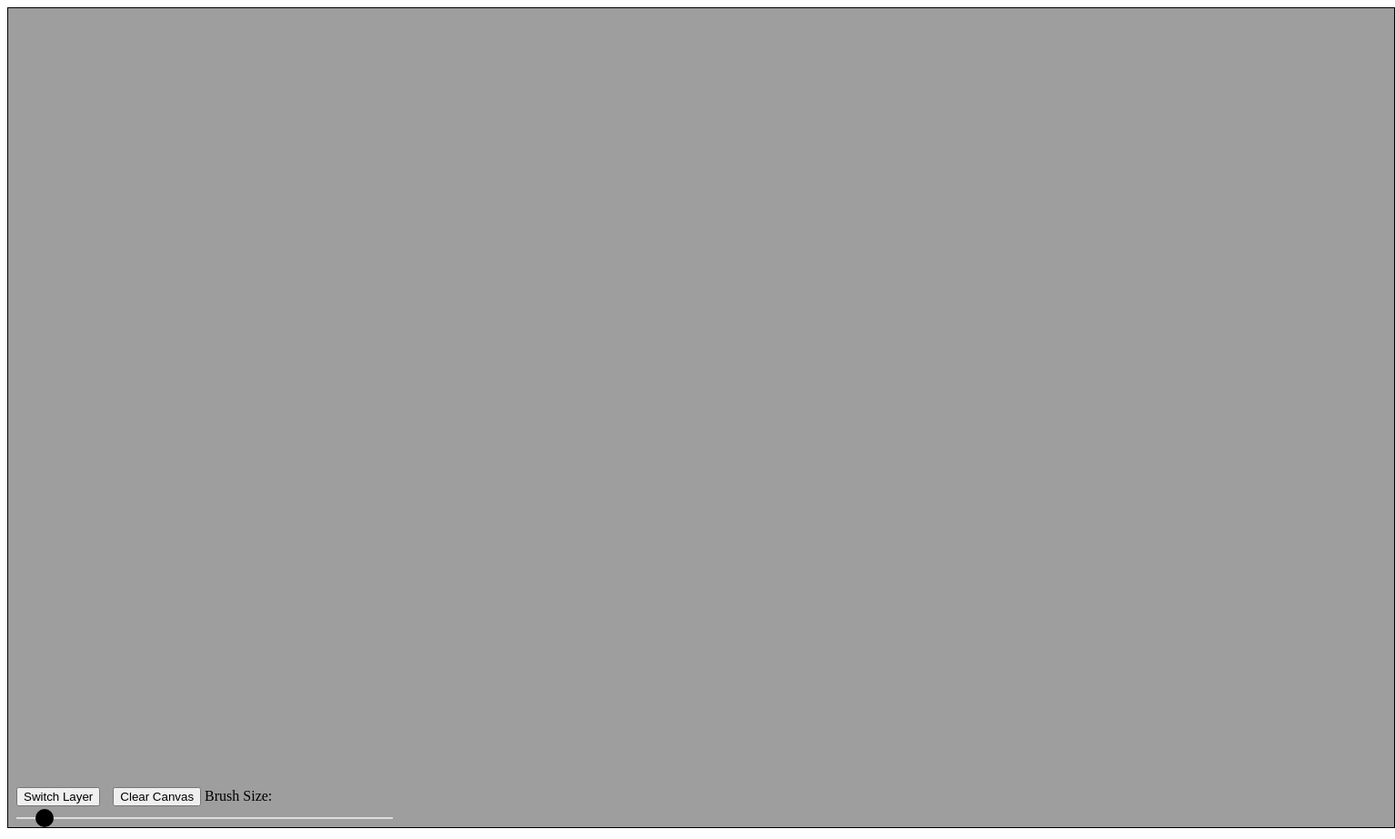
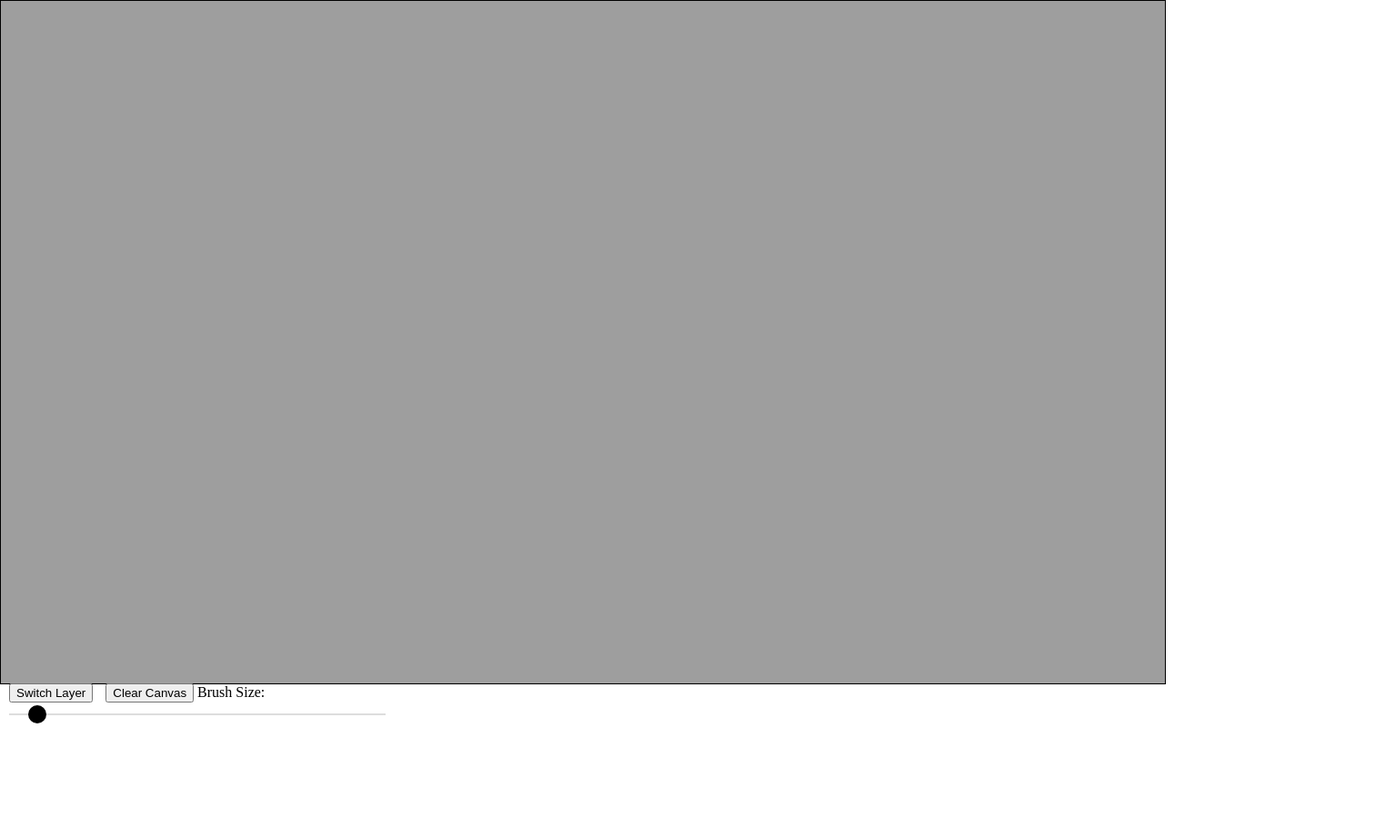
Before and after one commit to Velkostatkar/velkostatkar.github.io, a plain HTML site: page index.html in a window 1280 px wide. Shown: the whole page at 91% size, 1534 px wide, since content can reach past the window. After the commit the page ends 800 px from the top, so only its background shows below. Drawn offline with Linux system fonts and the light colour scheme.

Commit message:
fullscreen

```diff
--- a/app.js
+++ b/app.js
@@ -63,3 +63,12 @@ brushSizeInput.addEventListener('input', () => {
   const newBrushWidth = brushSizeRange / 130 * (120 - 30) + 30;
   updateBrushSize(newBrushWidth, brushHeight);
 });
+
+function resizeCanvas() {
+  canvas.width = window.innerWidth;
+  canvas.height = window.innerHeight;
+  context.drawImage(cleanImg, 0, 0, canvas.width, canvas.height);
+}
+
+window.addEventListener('resize', resizeCanvas);
+resizeCanvas();
--- a/index.html
+++ b/index.html
@@ -1,20 +1,20 @@
 <!DOCTYPE html>
 <html lang="en">
 <head>
-    <meta charset="UTF-8" />
-    <meta name="viewport" content="width=device-width, initial-scale=1.0" />
-    <meta http-equiv="X-UA-Compatible" content="ie=edge" />
+  <meta charset="UTF-8">
+  <meta name="viewport" content="width=device-width, initial-scale=1.0">
+  <meta http-equiv="X-UA-Compatible" content="ie=edge">
   <title>Image Layers</title>
-    <link rel="stylesheet" href="style.css" />
+  <link rel="stylesheet" href="style.css">
 </head>
 <body>
   <div class="canvas-container">
-      <canvas id="canvas" width="1524" height="900"></canvas>
+    <canvas id="canvas"></canvas>
     <div class="canvas-tools">
       <button id="switch-layer-btn">Switch Layer</button>
       <button id="clear-canvas-btn">Clear Canvas</button>
       <label for="brush-size-input">Brush Size: </label>
-        <input type="range" id="brush-size-input" min="5" max="100" value="10" />
+      <input type="range" id="brush-size-input" min="5" max="100" value="10">
     </div>
   </div>
 
--- a/style.css
+++ b/style.css
@@ -1,11 +1,20 @@
+body, html {
+  height: 100%;
+  margin: 0;
+  padding: 0;
+}
+
 canvas {
   border: 1px solid black;
+  width: 100%;
+  height: calc(100% - 50px);
   background-image: url('clean.jpg');
   background-size: cover;
 }
 
 .canvas-container {
   position: relative;
+  height: 100%;
 }
 
 .canvas-tools {
```
Lines whose indentation alone changed are shown as unchanged.
